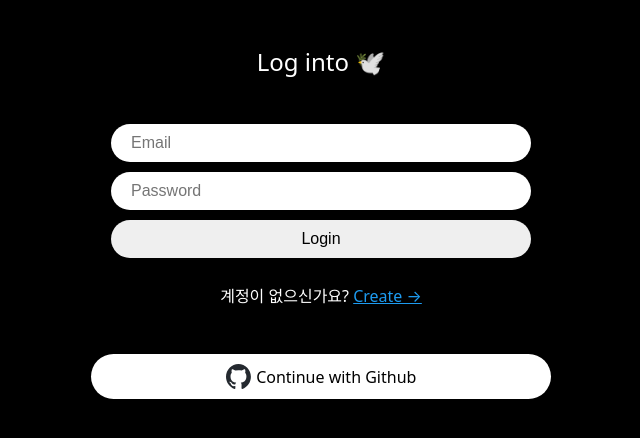
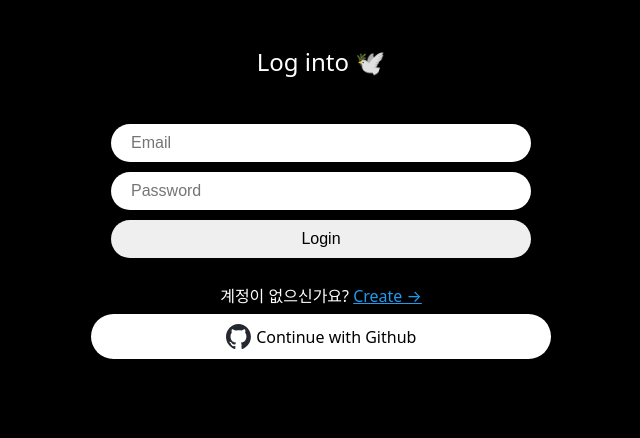
Before and after one commit to may-jan/twitter-clone, a React (Vite) app: page /login in a window 1280 px wide. Shown: the top 438 px of the page, without its empty margins (319-959 px from the left). Built offline with nearby package versions, Linux system fonts and the light colour scheme.

Commit message:
SocialComponents 적용

```diff
--- a/src/components/GithubBtn.tsx
+++ b/src/components/GithubBtn.tsx
@@ -1,27 +1,7 @@
 import { GithubAuthProvider, signInWithPopup } from 'firebase/auth';
-import styled from 'styled-components';
 import { auth } from '../firebase';
 import { useNavigate } from 'react-router-dom';
-
-const Button = styled.span`
-  margin-top: 50px;
-  width: 100%;
-  background-color: #fff;
-  font-weight: 500;
-  color: #000;
-  padding: 10px 20px;
-  border-radius: 50px;
-  border: 0;
-  display: flex;
-  align-items: center;
-  justify-content: center;
-  gap: 5px;
-  cursor: pointer;
-`;
-
-const Logo = styled.img`
-  height: 25px;
-`;
+import { Button, Logo } from './SocialComponents';
 
 const GithubBtn = () => {
   const navigate = useNavigate();
```
